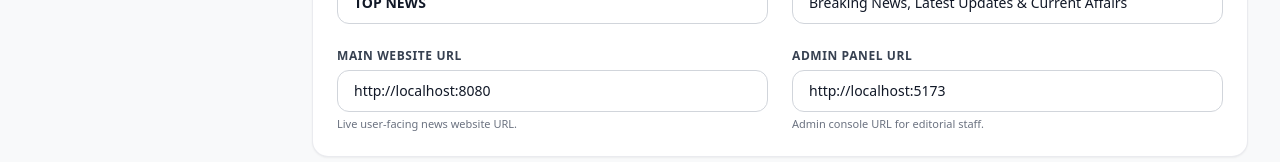
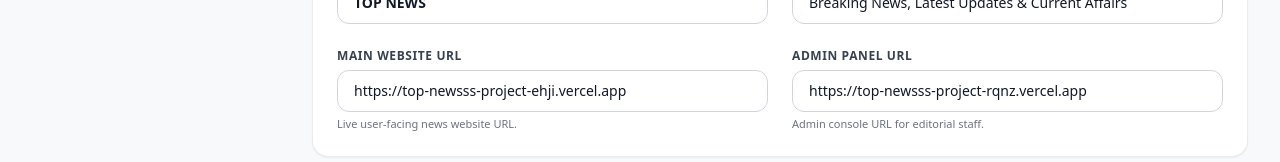
Before and after one commit to jasanim99-spec/top-newsss-project, a React (Vite) app in the folder top-news-admin/: page /settings in a window 1280 px wide. Shown: the part 928-1090 px from the top of the page. Built offline with nearby package versions, Linux system fonts and the light colour scheme; no server answers; the database is empty; sample sign-in values are in the browser's storage.

Commit message:
Update default site settings URLs to live Vercel production URLs in DB and code

```diff
--- a/top-news-admin/src/pages/Settings.tsx
+++ b/top-news-admin/src/pages/Settings.tsx
@@ -26,8 +26,8 @@ export const Settings: React.FC = () => {
     faviconUrl: '/logo.png',
     siteName: 'TOP NEWS',
     siteTagline: 'Breaking News, Latest Updates & Current Affairs',
-    adminUrl: 'http://localhost:5173',
-    mainWebsiteUrl: 'http://localhost:8080',
+    adminUrl: 'https://top-newsss-project-rqnz.vercel.app',
+    mainWebsiteUrl: 'https://top-newsss-project-ehji.vercel.app',
     masterKey: 'TOPNEWS2026'
   });
 
--- a/top-news-admin/src/services/settingsService.ts
+++ b/top-news-admin/src/services/settingsService.ts
@@ -17,8 +17,8 @@ const DEFAULT_SETTINGS: SiteSettings = {
   faviconUrl: '/logo.png',
   siteName: 'TOP NEWS',
   siteTagline: 'Breaking News, Latest Updates & Current Affairs',
-  adminUrl: 'http://localhost:5173',
-  mainWebsiteUrl: 'http://localhost:8080',
+  adminUrl: 'https://top-newsss-project-rqnz.vercel.app',
+  mainWebsiteUrl: 'https://top-newsss-project-ehji.vercel.app',
   masterKey: 'TOPNEWS2026'
 };
 
```
Also changed, not shown: 1 other file (tests, documents, lock files or other folders).
